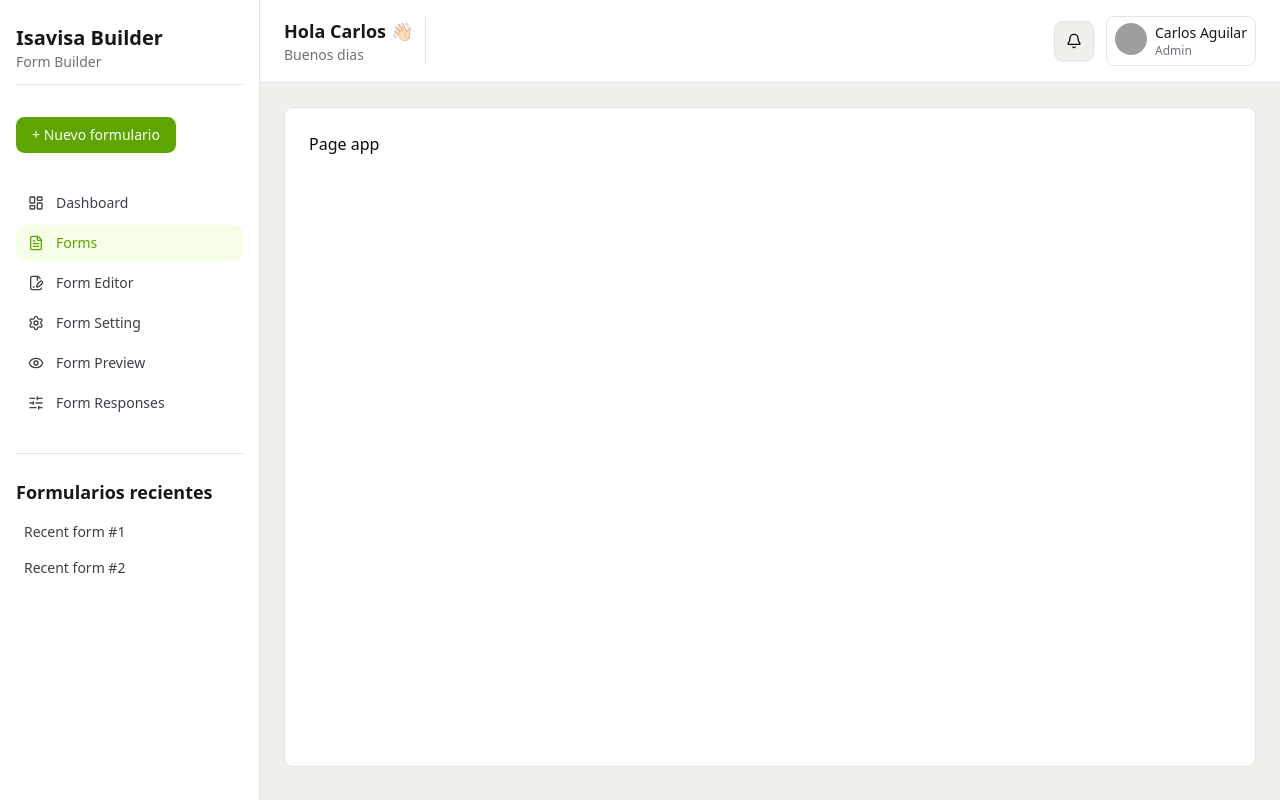
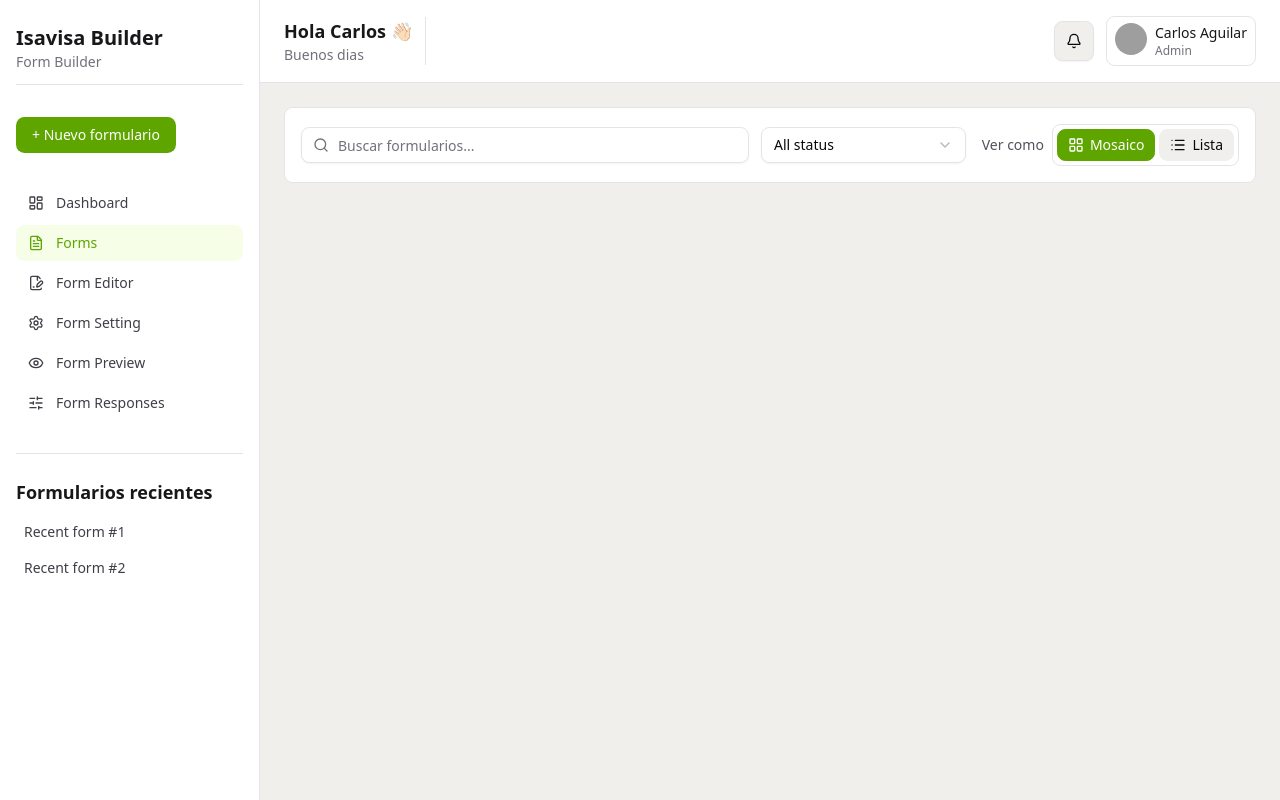
Before and after one commit to Carlosagdu/form-builder-isavisa, a Next.js app: page / in a window 1280 px wide. Built offline with nearby package versions, Linux system fonts and the light colour scheme; grey boxes are pictures that could not be loaded.

Commit message:
Add-filters-bar

```diff
--- a/app/layout.tsx
+++ b/app/layout.tsx
@@ -124,7 +124,7 @@ export default function RootLayout({
             </header>
 
             <main className="flex-1 p-4 md:p-6">
-              <div className="min-h-[calc(100vh-140px)] rounded-md border bg-white p-4 md:p-6">{children}</div>
+              <div className="min-h-[calc(100vh-140px)]">{children}</div>
             </main>
           </div>
         </div>
--- a/app/page.tsx
+++ b/app/page.tsx
@@ -1,5 +1,5 @@
+import { FiltersBar } from "@/components/home/filters-bar";
+
 export default function Home() {
-  return (
-    <div>Page app</div>
-  );
+  return <FiltersBar />;
 }
--- /dev/null
+++ b/components/home/filters-bar.tsx
@@ -0,0 +1,88 @@
+"use client";
+
+import { useState } from "react";
+import { LayoutGrid, List, Search } from "lucide-react";
+
+import { Button } from "@/components/ui/button";
+import { Input } from "@/components/ui/input";
+import {
+  Select,
+  SelectContent,
+  SelectItem,
+  SelectTrigger,
+  SelectValue,
+} from "@/components/ui/select";
+import { cn } from "@/lib/utils";
+
+type ViewMode = "mosaic" | "list";
+
+export function FiltersBar() {
+  const [viewMode, setViewMode] = useState<ViewMode>("mosaic");
+
+  return (
+    <section className="space-y-6 rounded-md border bg-white p-2 md:p-4">
+      <div className="flex flex-col gap-4 lg:flex-row lg:items-center lg:justify-between">
+        <div className="flex flex-1 flex-col gap-3 md:flex-row md:items-center">
+          <div className="relative w-full md:max-w-md">
+            <Search className="pointer-events-none absolute top-1/2 left-3 h-4 w-4 -translate-y-1/2 text-zinc-500" />
+            <Input
+              type="search"
+              placeholder="Buscar formularios..."
+              className="bg-white pl-9"
+            />
+          </div>
+
+          <div className="w-full md:w-56">
+            <Select defaultValue="all_status">
+              <SelectTrigger
+                aria-label="Filtrar por estado"
+                className="w-full bg-white"
+              >
+                <SelectValue placeholder="Estado" />
+              </SelectTrigger>
+              <SelectContent>
+                <SelectItem value="published">Published</SelectItem>
+                <SelectItem value="draft">Draft</SelectItem>
+                <SelectItem value="all_status">All status</SelectItem>
+              </SelectContent>
+            </Select>
+          </div>
+        </div>
+
+        <div className="flex items-center gap-2 self-start lg:self-auto">
+          <span className="text-sm text-zinc-600">Ver como</span>
+          <div className="flex items-center gap-1 rounded-md border bg-white p-1">
+            <Button
+              type="button"
+              size="sm"
+              variant="outline"
+              onClick={() => setViewMode("mosaic")}
+              className={cn(
+                "h-8 border-transparent px-3 shadow-none",
+                viewMode === "mosaic" &&
+                  "border-primary bg-primary text-white hover:bg-primary/90 hover:text-white"
+              )}
+            >
+              <LayoutGrid className="h-4 w-4" />
+              Mosaico
+            </Button>
+            <Button
+              type="button"
+              size="sm"
+              variant="outline"
+              onClick={() => setViewMode("list")}
+              className={cn(
+                "h-8 border-transparent px-3 shadow-none",
+                viewMode === "list" &&
+                  "border-primary bg-primary text-white hover:bg-primary/90 hover:text-white"
+              )}
+            >
+              <List className="h-4 w-4" />
+              Lista
+            </Button>
+          </div>
+        </div>
+      </div>
+    </section>
+  );
+}
--- /dev/null
+++ b/components/ui/select.tsx
@@ -0,0 +1,147 @@
+"use client"
+
+import * as React from "react"
+import { CheckIcon, ChevronDownIcon, ChevronUpIcon } from "lucide-react"
+import { Select as SelectPrimitive } from "radix-ui"
+
+import { cn } from "@/lib/utils"
+
+function Select({
+  ...props
+}: React.ComponentProps<typeof SelectPrimitive.Root>) {
+  return <SelectPrimitive.Root data-slot="select" {...props} />
+}
+
+function SelectGroup({
+  ...props
+}: React.ComponentProps<typeof SelectPrimitive.Group>) {
+  return <SelectPrimitive.Group data-slot="select-group" {...props} />
+}
+
+function SelectValue({
+  ...props
+}: React.ComponentProps<typeof SelectPrimitive.Value>) {
+  return <SelectPrimitive.Value data-slot="select-value" {...props} />
+}
+
+function SelectTrigger({
+  className,
+  children,
+  ...props
+}: React.ComponentProps<typeof SelectPrimitive.Trigger>) {
+  return (
+    <SelectPrimitive.Trigger
+      data-slot="select-trigger"
+      className={cn(
+        "border-input data-[placeholder]:text-muted-foreground focus-visible:border-ring focus-visible:ring-ring/50 aria-invalid:ring-destructive/20 dark:aria-invalid:ring-destructive/40 aria-invalid:border-destructive dark:bg-input/30 flex h-9 w-full items-center justify-between gap-2 rounded-md border bg-transparent px-3 py-2 text-sm whitespace-nowrap shadow-xs transition-[color,box-shadow] outline-none disabled:cursor-not-allowed disabled:opacity-50 focus-visible:ring-[3px] [&_svg:not([class*='text-'])]:text-muted-foreground [&_svg]:pointer-events-none [&_svg]:shrink-0",
+        className
+      )}
+      {...props}
+    >
+      {children}
+      <SelectPrimitive.Icon asChild>
+        <ChevronDownIcon className="size-4 opacity-50" />
+      </SelectPrimitive.Icon>
+    </SelectPrimitive.Trigger>
+  )
+}
+
+function SelectContent({
+  className,
+  children,
+  position = "popper",
+  ...props
+}: React.ComponentProps<typeof SelectPrimitive.Content>) {
+  return (
+    <SelectPrimitive.Portal>
+      <SelectPrimitive.Content
+        data-slot="select-content"
+        className={cn(
+          "bg-popover text-popover-foreground data-[state=open]:animate-in data-[state=closed]:animate-out data-[state=closed]:fade-out-0 data-[state=open]:fade-in-0 data-[state=closed]:zoom-out-95 data-[state=open]:zoom-in-95 data-[side=bottom]:slide-in-from-top-2 data-[side=left]:slide-in-from-right-2 data-[side=right]:slide-in-from-left-2 data-[side=top]:slide-in-from-bottom-2 relative z-50 max-h-96 min-w-[8rem] origin-(--radix-select-content-transform-origin) overflow-x-hidden overflow-y-auto rounded-md border shadow-md",
+          position === "popper" &&
+            "data-[side=bottom]:translate-y-1 data-[side=left]:-translate-x-1 data-[side=right]:translate-x-1 data-[side=top]:-translate-y-1",
+          className
+        )}
+        position={position}
+        {...props}
+      >
+        <SelectPrimitive.ScrollUpButton className="flex cursor-default items-center justify-center py-1">
+          <ChevronUpIcon className="size-4" />
+        </SelectPrimitive.ScrollUpButton>
+        <SelectPrimitive.Viewport
+          className={cn(
+            "p-1",
+            position === "popper" &&
+              "h-[var(--radix-select-trigger-height)] w-full min-w-[var(--radix-select-trigger-width)]"
+          )}
+        >
+          {children}
+        </SelectPrimitive.Viewport>
+        <SelectPrimitive.ScrollDownButton className="flex cursor-default items-center justify-center py-1">
+          <ChevronDownIcon className="size-4" />
+        </SelectPrimitive.ScrollDownButton>
+      </SelectPrimitive.Content>
+    </SelectPrimitive.Portal>
+  )
+}
+
+function SelectLabel({
+  className,
+  ...props
+}: React.ComponentProps<typeof SelectPrimitive.Label>) {
+  return (
+    <SelectPrimitive.Label
+      data-slot="select-label"
+      className={cn("px-2 py-1.5 text-xs font-medium", className)}
+      {...props}
+    />
+  )
+}
+
+function SelectItem({
+  className,
+  children,
+  ...props
+}: React.ComponentProps<typeof SelectPrimitive.Item>) {
+  return (
+    <SelectPrimitive.Item
+      data-slot="select-item"
+      className={cn(
+        "focus:bg-accent focus:text-accent-foreground relative flex w-full cursor-default items-center gap-2 rounded-sm py-1.5 pr-8 pl-2 text-sm outline-none select-none data-[disabled]:pointer-events-none data-[disabled]:opacity-50",
+        className
+      )}
+      {...props}
+    >
+      <span className="absolute right-2 flex size-3.5 items-center justify-center">
+        <SelectPrimitive.ItemIndicator>
+          <CheckIcon className="size-4" />
+        </SelectPrimitive.ItemIndicator>
+      </span>
+      <SelectPrimitive.ItemText>{children}</SelectPrimitive.ItemText>
+    </SelectPrimitive.Item>
+  )
+}
+
+function SelectSeparator({
+  className,
+  ...props
+}: React.ComponentProps<typeof SelectPrimitive.Separator>) {
+  return (
+    <SelectPrimitive.Separator
+      data-slot="select-separator"
+      className={cn("bg-border pointer-events-none -mx-1 my-1 h-px", className)}
+      {...props}
+    />
+  )
+}
+
+export {
+  Select,
+  SelectContent,
+  SelectGroup,
+  SelectItem,
+  SelectLabel,
+  SelectSeparator,
+  SelectTrigger,
+  SelectValue,
+}
```
